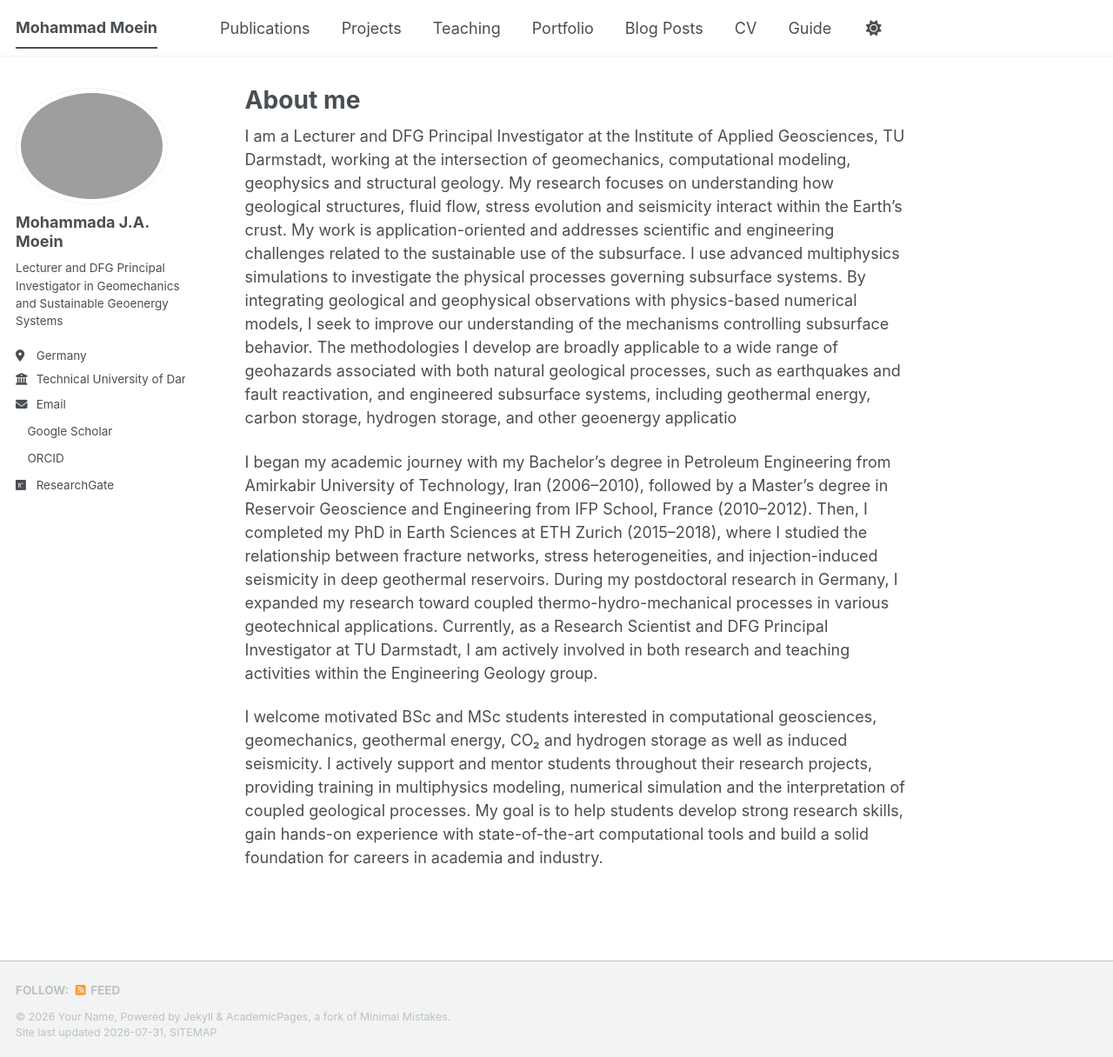
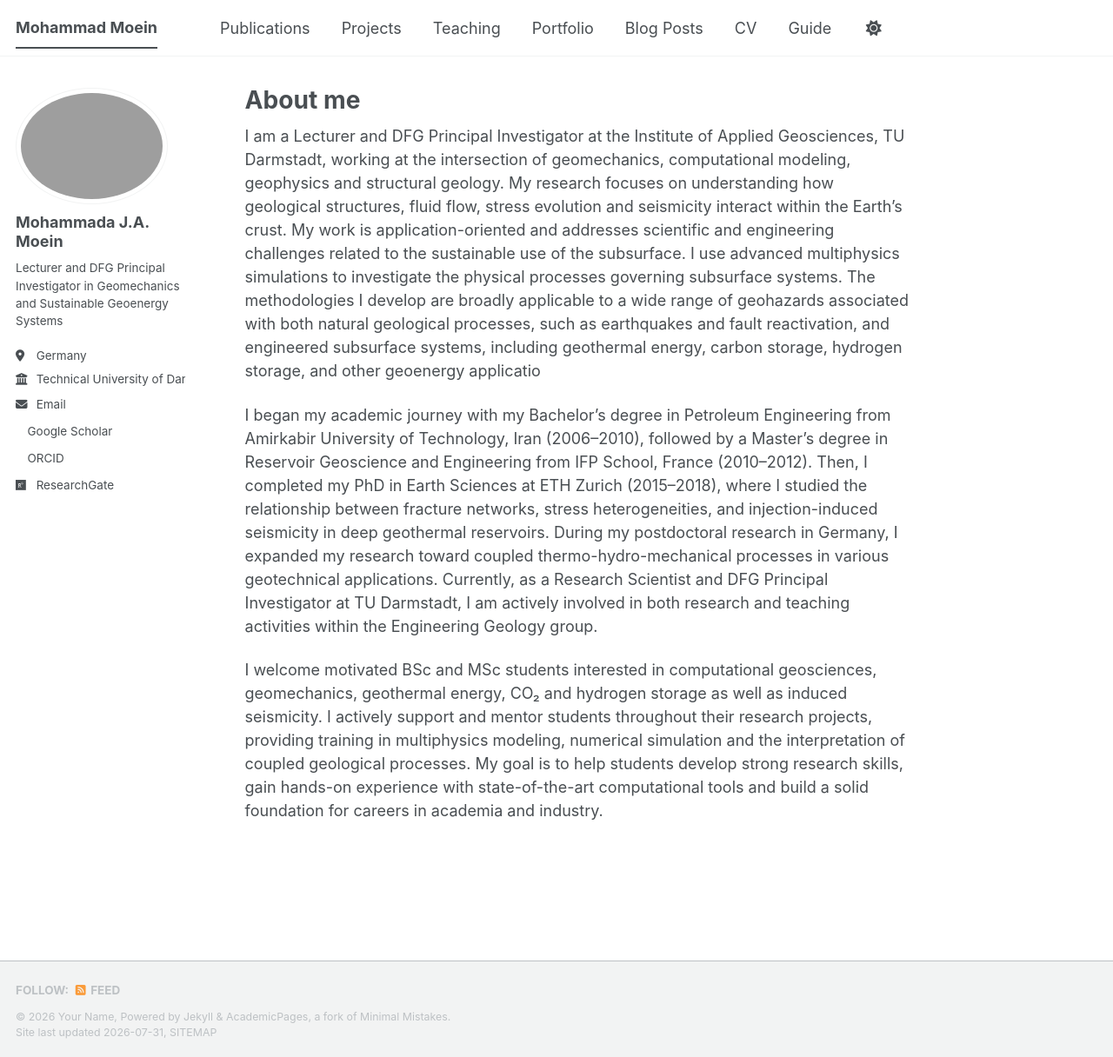
Before and after one commit to mjamoein/mjamoein.github.io, a Jekyll site: the page built from _pages/about.md, in a window 1280 px wide and 1216 px high. Shown: the whole window at 87% size. Built offline with Jekyll 4.4.1, drawn with Linux system fonts in a browser that asks for light colours; a style sheet for code colours, icons or effects is not loaded.

Commit message:
Update about.md

```diff
--- a/_pages/about.md
+++ b/_pages/about.md
@@ -7,7 +7,7 @@ redirect_from:
   - /about.html
 ---
 
-I am a Lecturer and DFG Principal Investigator at the Institute of Applied Geosciences, TU Darmstadt, working at the intersection of geomechanics, computational modeling, geophysics and structural geology. My research focuses on understanding how geological structures, fluid flow, stress evolution and seismicity interact within the Earth's crust. My work is application-oriented and addresses scientific and engineering challenges related to the sustainable use of the subsurface. I use advanced multiphysics simulations to investigate the physical processes governing subsurface systems. By integrating geological and geophysical observations with physics-based numerical models, I seek to improve our understanding of the mechanisms controlling subsurface behavior. The methodologies I develop are broadly applicable to a wide range of geohazards associated with both natural geological processes, such as earthquakes and fault reactivation, and engineered subsurface systems, including geothermal energy, carbon storage, hydrogen storage, and other geoenergy applicatio
+I am a Lecturer and DFG Principal Investigator at the Institute of Applied Geosciences, TU Darmstadt, working at the intersection of geomechanics, computational modeling, geophysics and structural geology. My research focuses on understanding how geological structures, fluid flow, stress evolution and seismicity interact within the Earth's crust. My work is application-oriented and addresses scientific and engineering challenges related to the sustainable use of the subsurface. I use advanced multiphysics simulations to investigate the physical processes governing subsurface systems. The methodologies I develop are broadly applicable to a wide range of geohazards associated with both natural geological processes, such as earthquakes and fault reactivation, and engineered subsurface systems, including geothermal energy, carbon storage, hydrogen storage, and other geoenergy applicatio
 
 I began my academic journey with my Bachelor’s degree in Petroleum Engineering from Amirkabir University of Technology, Iran (2006–2010), followed by a Master’s degree in Reservoir Geoscience and Engineering from IFP School, France (2010–2012). Then, I completed my PhD in Earth Sciences at ETH Zurich (2015–2018), where I studied the relationship between fracture networks, stress heterogeneities, and injection-induced seismicity in deep geothermal reservoirs. During my postdoctoral research in Germany, I expanded my research toward coupled thermo-hydro-mechanical processes in various geotechnical applications. Currently, as a Research Scientist and DFG Principal Investigator at TU Darmstadt, I am actively involved in both research and teaching activities within the Engineering Geology group.
 
```
